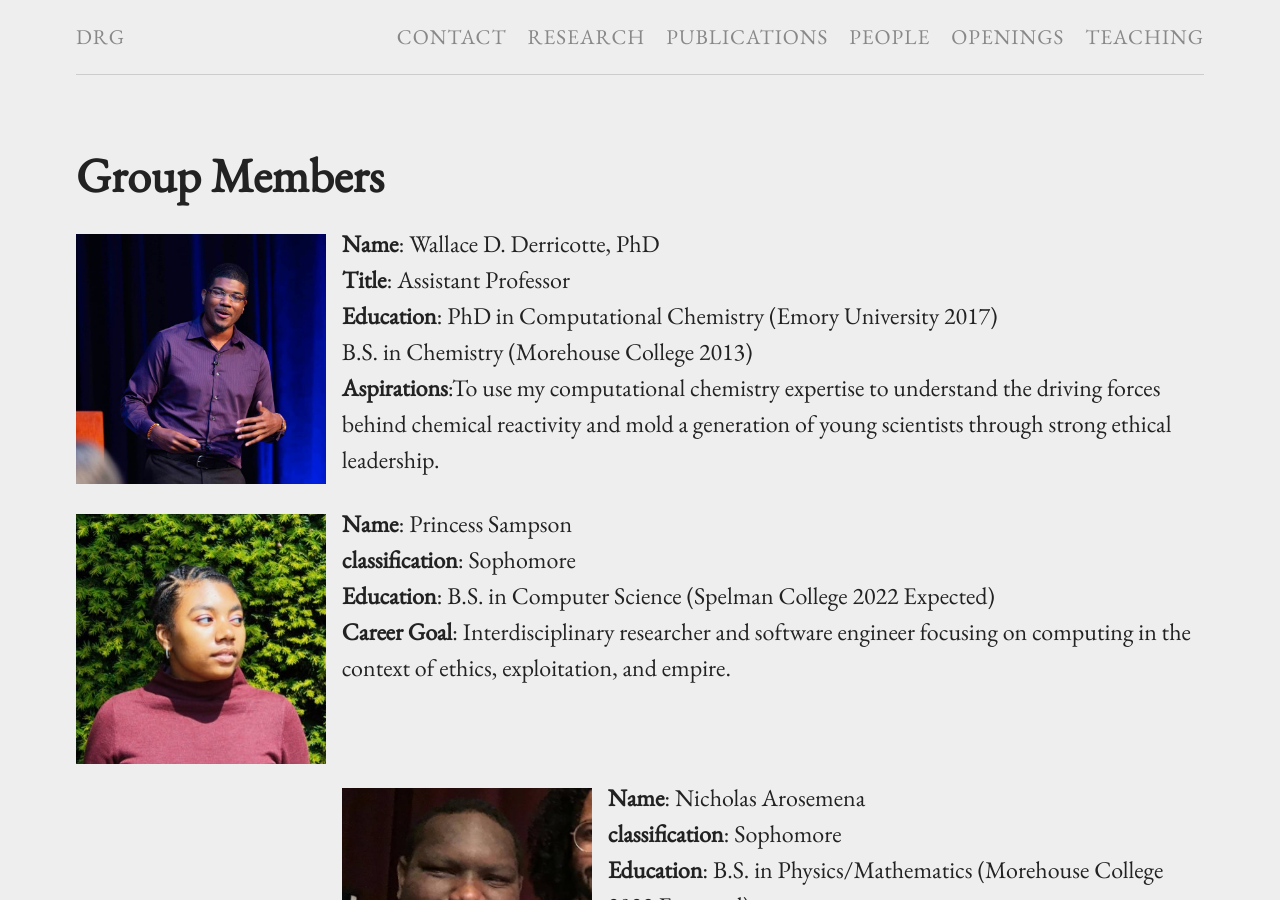
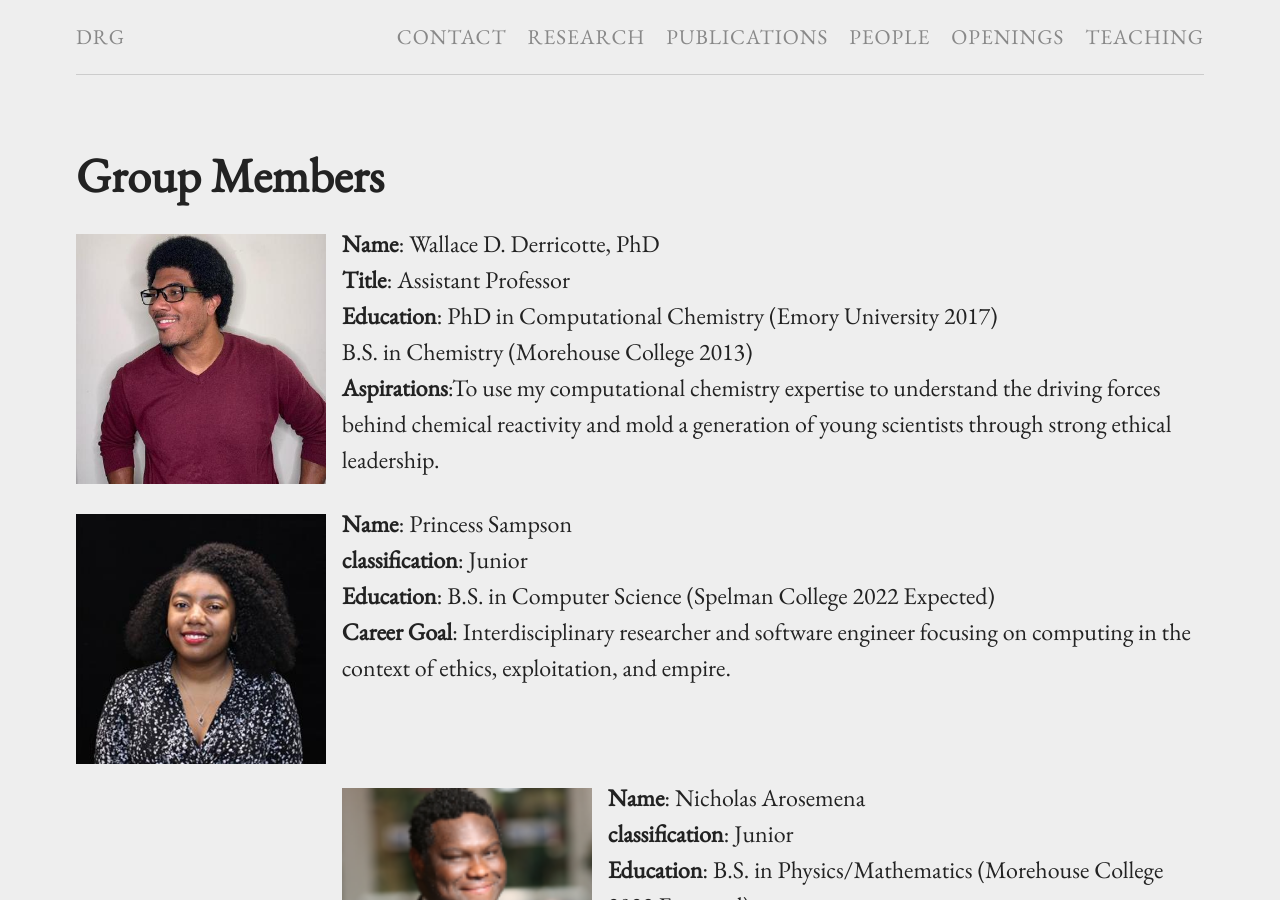
Before and after one commit to WDerricotte/wderricotte.github.io, a Jekyll site: the page built from people.md, in a window 1280 px wide and 900 px high. Built offline with Jekyll 4.4.1, drawn with Linux system fonts in a browser that asks for light colours.

Commit message:
New Pics Updating people section

```diff
--- a/people.md
+++ b/people.md
@@ -4,23 +4,23 @@ title: Group Members
 permalink: /people/
 ---
 
-{% include image.html url="../images/lans_talk_pic_1.jpg" caption="" width="250px" align="left" %} **Name**: Wallace D. Derricotte, PhD
+{% include image.html url="../images/derricotte_update_2020.jpeg" caption="" width="250px" align="left" %} **Name**: Wallace D. Derricotte, PhD
 **Title**: Assistant Professor
 **Education**: PhD in Computational Chemistry (Emory University 2017)
                B.S. in Chemistry (Morehouse College 2013)
 **Aspirations**:To use my computational chemistry expertise to understand the driving forces behind chemical reactivity and mold a generation of young scientists through strong ethical leadership.
 
 
-{% include image.html url="../images/psamp.jpg" caption="" width="250px" align="left" %}**Name**: Princess Sampson
-**classification**: Sophomore
+{% include image.html url="../images/sampson_update_2020.jpg" caption="" width="250px" align="left" %}**Name**: Princess Sampson
+**classification**: Junior
 **Education**: B.S. in Computer Science (Spelman College 2022 Expected)
 **Career Goal**: Interdisciplinary researcher and software engineer focusing on computing in the context of ethics, exploitation, and empire.
 &nbsp;
 
 &nbsp;
 
-{% include image.html url="../images/narosemena.jpg" caption="" width="250px" align="left" %}**Name**: Nicholas Arosemena
-**classification**: Sophomore
+{% include image.html url="../images/arosemena_update_2020.png" caption="" width="250px" align="left" %}**Name**: Nicholas Arosemena
+**classification**: Junior
 **Education**: B.S. in Physics/Mathematics (Morehouse College 2022 Expected)
 **Career Goal**:
 &nbsp;
```
Also changed, not shown: images/arosemena_update_2020.png (added), images/derricotte_update_2020.jpeg (added), images/sampson_update_2020.jpg (added).
